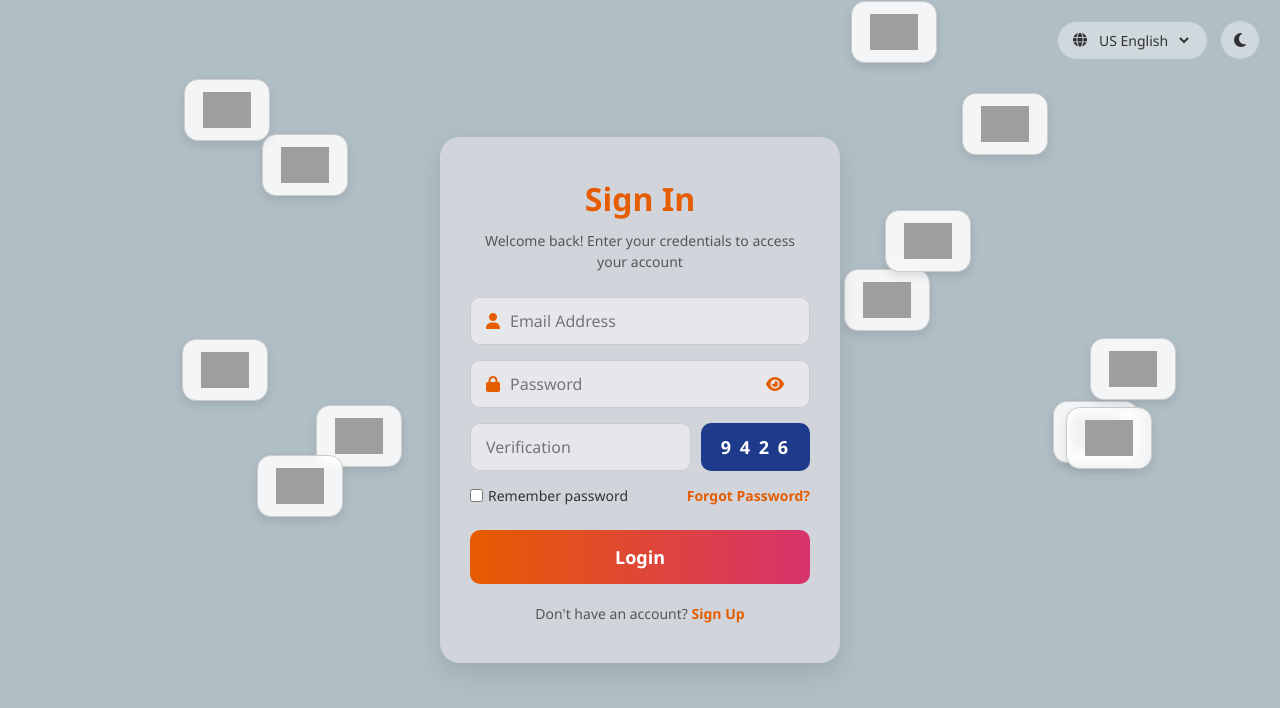
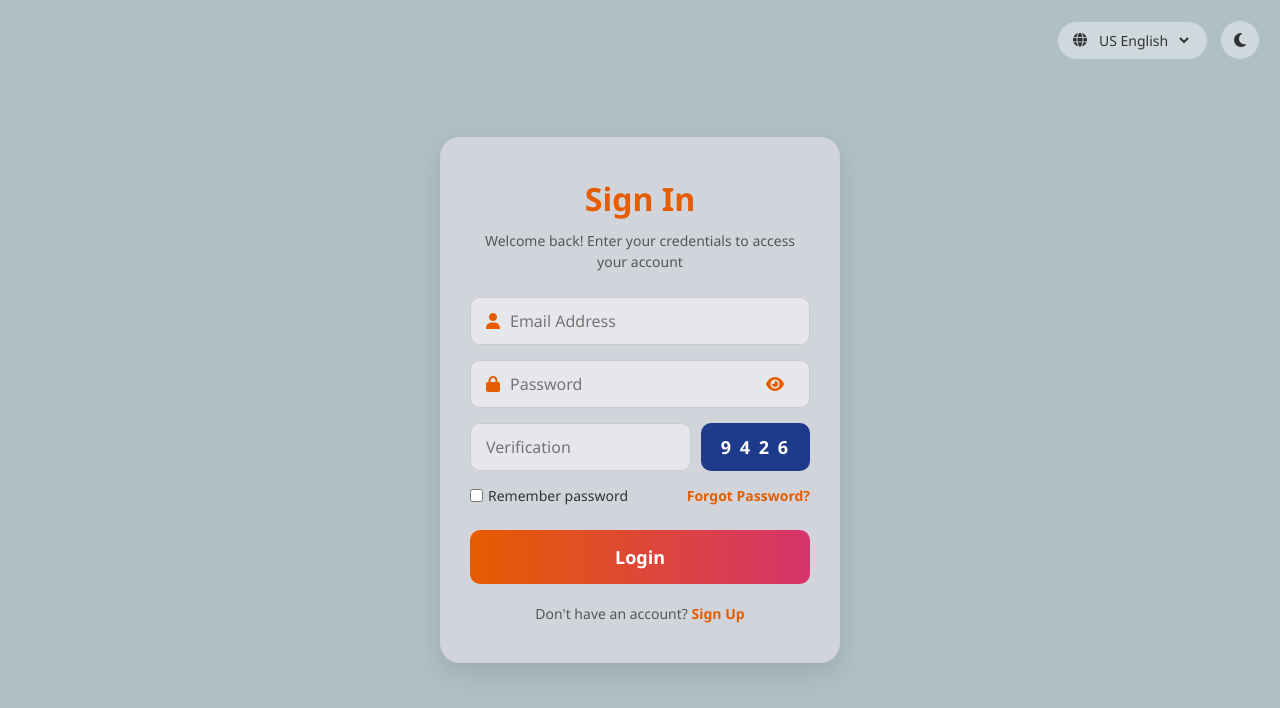
Before and after one commit to DashBD274/EcommerceWorld, a plain HTML site: page index.html in a window 1280 px wide. Drawn offline with Linux system fonts and the light colour scheme; grey boxes are pictures that could not be loaded.

Commit message:
Update index.html

```diff
--- a/index.html
+++ b/index.html
@@ -2,7 +2,8 @@
 <html lang="en">
 <head>
     <meta charset="UTF-8">
-    <meta name="viewport" content="width=device-width, initial-scale=1.0, maximum-scale=1.0, user-scalable=no">
+    <meta name="viewport" content="width=device-width, initial-scale=1.0, viewport-fit=cover">
+    <meta name="theme-color" content="#b0bec5">
     <title>Sign In Page</title>
     <link rel="stylesheet" href="style.css">
     <link rel="stylesheet" href="https://cdnjs.cloudflare.com/ajax/libs/font-awesome/6.4.0/css/all.min.css">
@@ -27,64 +28,9 @@
                 <option value="fa">فارسی</option>
             </select>
         </div>
-        <button id="themeToggle" class="theme-toggle">
+        <button id="themeToggle" class="theme-toggle" type="button" aria-label="Toggle theme">
             <i class="fa-solid fa-moon"></i>
         </button>
-    </div>
-
-    <!-- ================= কোম্পানির লোগো সেকশন (প্রতিটি ৩টি করে, Alibaba বাদ) ================= -->
-    <div class="brands-section" id="brandsSection">
-        <!-- Shopify ১ -->
-        <div class="brand-item" data-brand="shopify">
-            <img src="https://cdn.simpleicons.org/shopify/95BF47" alt="Shopify" class="brand-logo">
-        </div>
-        <!-- Shopify ২ -->
-        <div class="brand-item" data-brand="shopify">
-            <img src="https://cdn.simpleicons.org/shopify/95BF47" alt="Shopify" class="brand-logo">
-        </div>
-        <!-- Shopify ৩ -->
-        <div class="brand-item" data-brand="shopify">
-            <img src="https://cdn.simpleicons.org/shopify/95BF47" alt="Shopify" class="brand-logo">
-        </div>
-
-        <!-- Amazon ১ -->
-        <div class="brand-item" data-brand="amazon">
-            <img src="https://upload.wikimedia.org/wikipedia/commons/a/a9/Amazon_logo.svg" alt="Amazon" class="brand-logo">
-        </div>
-        <!-- Amazon ২ -->
-        <div class="brand-item" data-brand="amazon">
-            <img src="https://upload.wikimedia.org/wikipedia/commons/a/a9/Amazon_logo.svg" alt="Amazon" class="brand-logo">
-        </div>
-        <!-- Amazon ৩ -->
-        <div class="brand-item" data-brand="amazon">
-            <img src="https://upload.wikimedia.org/wikipedia/commons/a/a9/Amazon_logo.svg" alt="Amazon" class="brand-logo">
-        </div>
-
-        <!-- eBay ১ -->
-        <div class="brand-item" data-brand="ebay">
-            <img src="https://upload.wikimedia.org/wikipedia/commons/1/1b/EBay_logo.svg" alt="eBay" class="brand-logo">
-        </div>
-        <!-- eBay ২ -->
-        <div class="brand-item" data-brand="ebay">
-            <img src="https://upload.wikimedia.org/wikipedia/commons/1/1b/EBay_logo.svg" alt="eBay" class="brand-logo">
-        </div>
-        <!-- eBay ৩ -->
-        <div class="brand-item" data-brand="ebay">
-            <img src="https://upload.wikimedia.org/wikipedia/commons/1/1b/EBay_logo.svg" alt="eBay" class="brand-logo">
-        </div>
-
-        <!-- AliExpress ১ -->
-        <div class="brand-item" data-brand="aliexpress">
-            <img src="https://cdn.jsdelivr.net/gh/glincker/thesvg@main/public/icons/aliexpress/default.svg" alt="AliExpress" class="brand-logo">
-        </div>
-        <!-- AliExpress ২ -->
-        <div class="brand-item" data-brand="aliexpress">
-            <img src="https://cdn.jsdelivr.net/gh/glincker/thesvg@main/public/icons/aliexpress/default.svg" alt="AliExpress" class="brand-logo">
-        </div>
-        <!-- AliExpress ৩ -->
-        <div class="brand-item" data-brand="aliexpress">
-            <img src="https://cdn.jsdelivr.net/gh/glincker/thesvg@main/public/icons/aliexpress/default.svg" alt="AliExpress" class="brand-logo">
-        </div>
     </div>
 
     <!-- মূল লগইন কার্ড -->
@@ -115,7 +61,7 @@
             <a href="#" data-key="forgot">Forgot Password?</a>
         </div>
 
-        <button class="login-btn" data-key="loginBtn">Login</button>
+        <button class="login-btn" type="button" data-key="loginBtn">Login</button>
 
         <p class="signup-link">
             <span data-key="noAccount">Don't have an account?</span>
```
